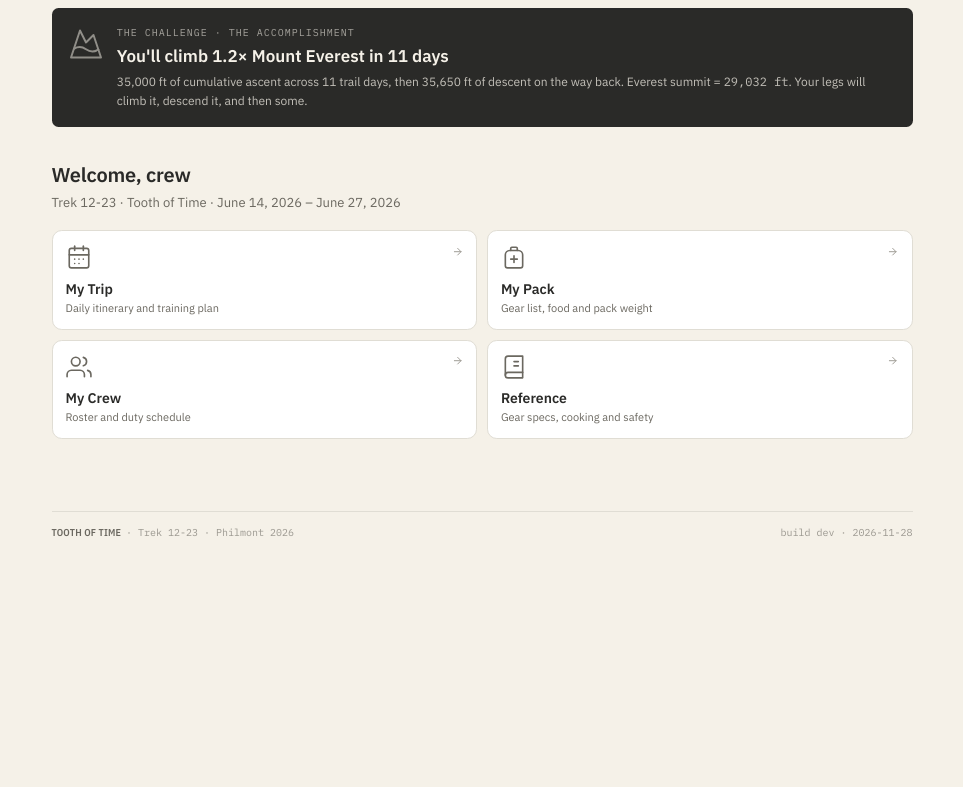
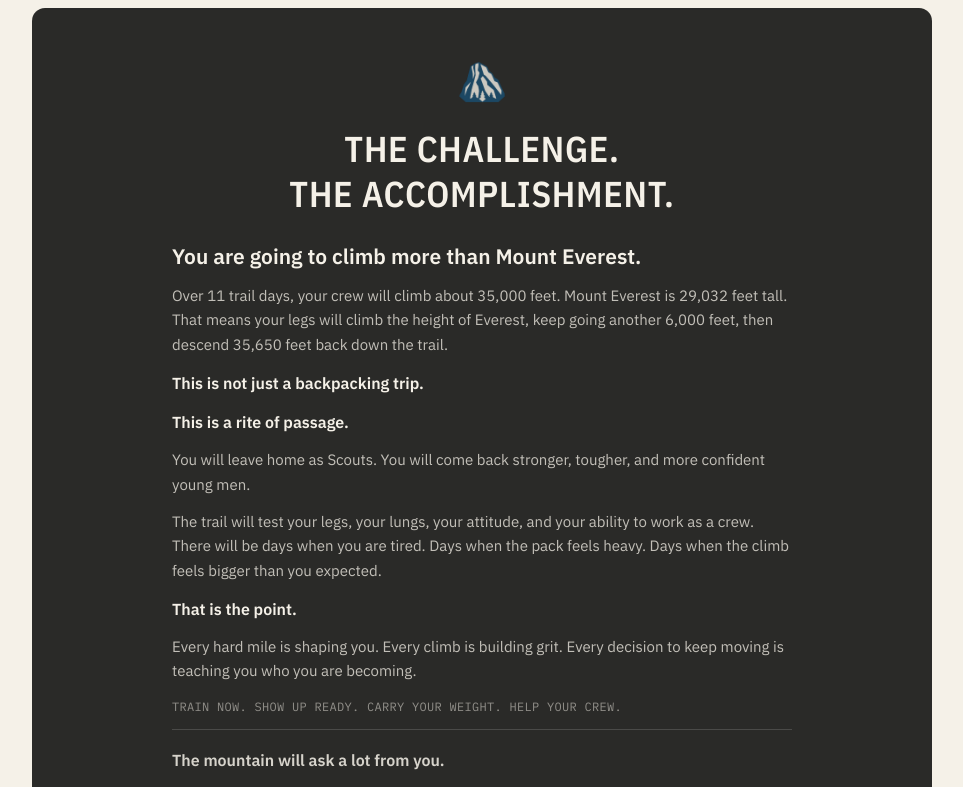
Before and after one commit to mikebuoy/241-philmont-2026, a Next.js app: page / in a window 1280 px wide. Shown: the part 353-1140 px from the top of the page, without its empty margins (158-1121 px from the left). Before the commit the page ends 913 px from the top, so only its background shows below. Built offline with nearby package versions, Linux system fonts and the light colour scheme; no server answers.

Commit message:
added crew/gear-check report

```diff
--- a/src/app/page.tsx
+++ b/src/app/page.tsx
@@ -1,4 +1,5 @@
 import Link from "next/link";
+import Image from "next/image";
 import { Page } from "@/components/primitives/Page";
 import { Section } from "@/components/primitives/Section";
 import { Stat } from "@/components/primitives/Stat";
@@ -47,35 +48,52 @@ export default async function Home() {
             tone="loss"
           />
         </div>
-        <div className="bg-ink text-bg rounded-lg p-4 sm:p-5 mt-3 flex items-start gap-4">
-          <svg
-            className="opacity-50 shrink-0 mt-0.5"
-            width="36"
-            height="36"
-            viewBox="0 0 24 24"
-            fill="none"
-            stroke="currentColor"
-            strokeWidth="1.3"
-            strokeLinecap="round"
-            strokeLinejoin="round"
-            aria-hidden="true"
-          >
-            <path d="m8 3 4 8 5-5 5 15H2L8 3z" />
-            <path d="M4.14 15.08c2.62-1.57 5.24-1.43 7.86.42 2.74 1.94 5.49 2 8.23.19" />
-          </svg>
-          <div className="min-w-0">
-            <p className="font-mono text-[10px] uppercase tracking-[0.1em] opacity-60 mb-1.5">
-              The challenge · The accomplishment
-            </p>
-            <p className="text-[15px] sm:text-[17px] font-semibold leading-tight">
-              You&apos;ll climb 1.2&times; Mount Everest in 11 days
-            </p>
-            <p className="text-[11px] sm:text-[12px] opacity-75 mt-1.5 leading-relaxed">
-              35,000 ft of cumulative ascent across 11 trail days, then 35,650
-              ft of descent on the way back. Everest summit ={" "}
-              <span className="font-mono">29,032 ft</span>. Your legs will
-              climb it, descend it, and then some.
-            </p>
+        <div className="-mx-6 bg-ink text-bg px-6 py-10 sm:py-14 mt-3 rounded-2xl">
+          <div className="max-w-[620px] mx-auto">
+
+            {/* Icon + title */}
+            <div className="flex flex-col items-center text-center mb-8">
+              <Image
+                src="/tooth-icon.png"
+                width={56}
+                height={56}
+                alt=""
+                className="mb-5 opacity-80"
+              />
+              <h2 className="font-condensed text-[28px] sm:text-[36px] font-bold uppercase tracking-[0.02em] leading-tight">
+                The Challenge.<br />The Accomplishment.
+              </h2>
+            </div>
+
+            {/* Body */}
+            <div className="space-y-4 text-[14px] sm:text-[15px] leading-relaxed">
+              <p className="text-[18px] sm:text-[21px] font-semibold leading-snug">
+                You are going to climb more than Mount Everest.
+              </p>
+              <p className="opacity-75">
+                Over 11 trail days, your crew will climb about 35,000 feet. Mount Everest is 29,032 feet tall. That means your legs will climb the height of Everest, keep going another 6,000 feet, then descend 35,650 feet back down the trail.
+              </p>
+              <p className="text-[16px] font-semibold">This is not just a backpacking trip.</p>
+              <p className="text-[16px] font-semibold">This is a rite of passage.</p>
+              <p className="opacity-75">
+                You will leave home as Scouts. You will come back stronger, tougher, and more confident young men.
+              </p>
+              <p className="opacity-75">
+                The trail will test your legs, your lungs, your attitude, and your ability to work as a crew. There will be days when you are tired. Days when the pack feels heavy. Days when the climb feels bigger than you expected.
+              </p>
+              <p className="text-[16px] font-bold">That is the point.</p>
+              <p className="opacity-75">
+                Every hard mile is shaping you. Every climb is building grit. Every decision to keep moving is teaching you who you are becoming.
+              </p>
+              <p className="font-mono text-[12px] opacity-50 tracking-wide uppercase">
+                Train now. Show up ready. Carry your weight. Help your crew.
+              </p>
+              <div className="pt-5 border-t border-white/15 space-y-2">
+                <p className="text-[16px] font-semibold opacity-85">The mountain will ask a lot from you.</p>
+                <p className="text-[22px] sm:text-[26px] font-bold">Be ready to answer.</p>
+              </div>
+            </div>
+
           </div>
         </div>
       </Section>
```
